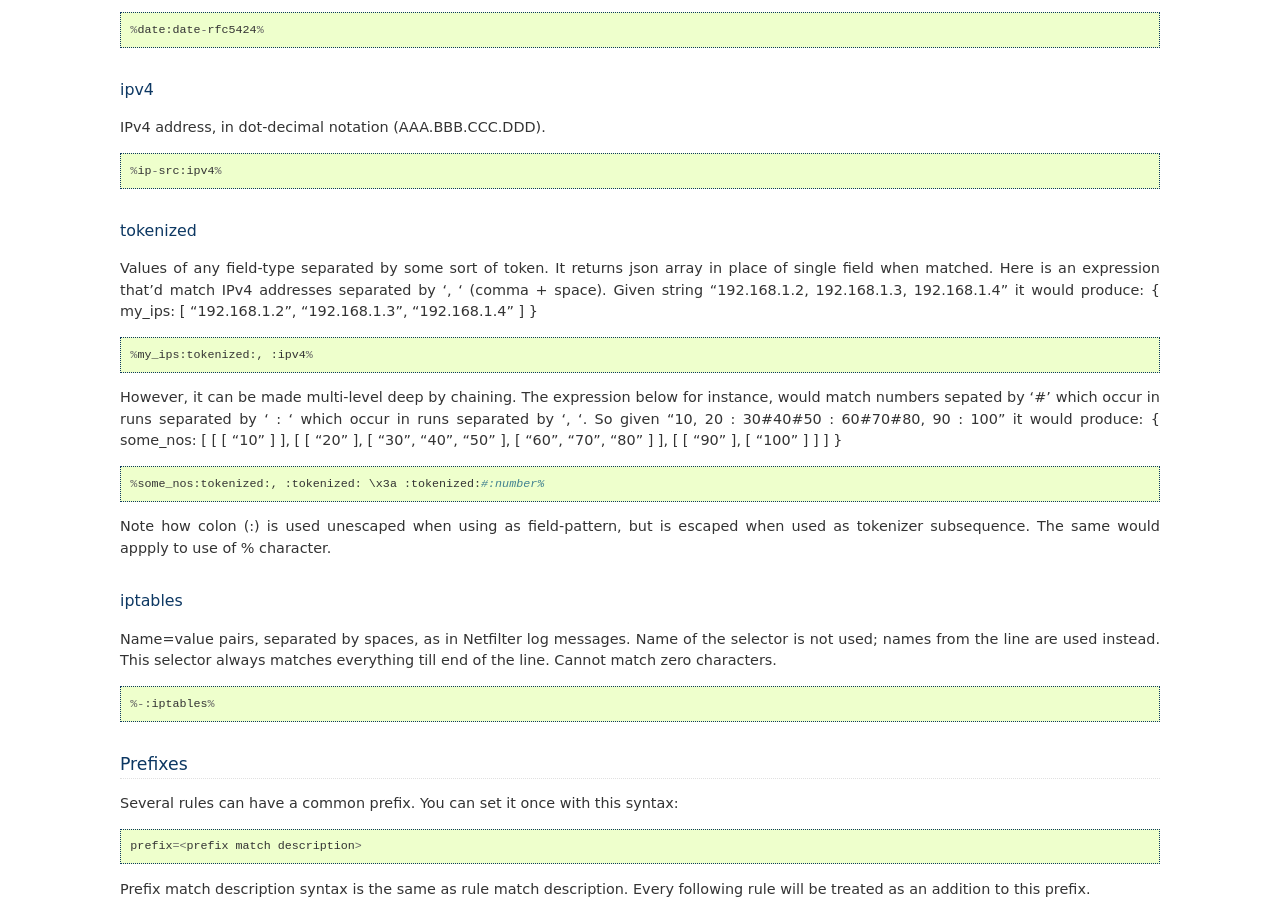
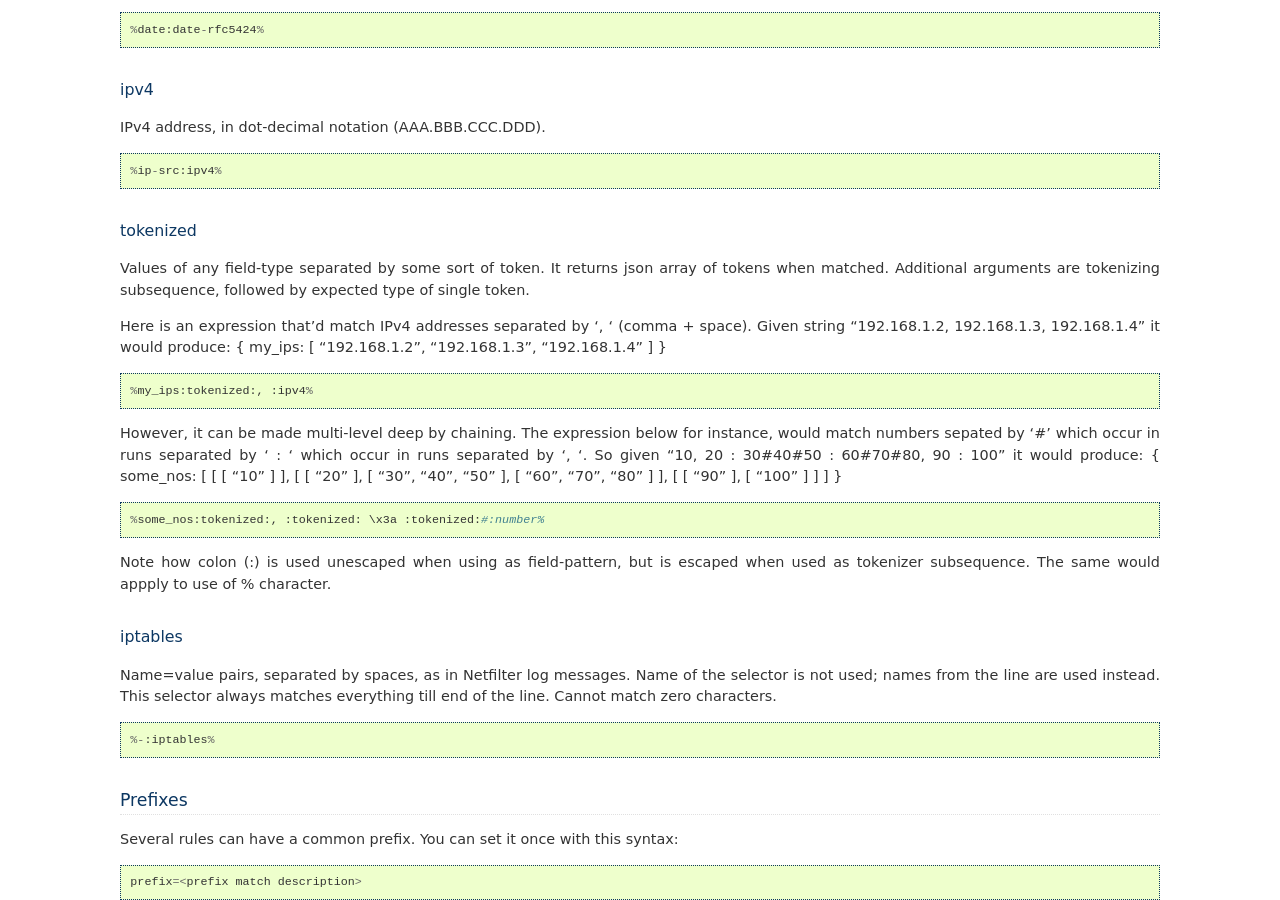
Before and after one commit to rsyslog/liblognorm, a Sphinx documentation site: the page built from doc/configuration.rst, in a window 1280 px wide and 900 px high, scrolled down 3307 px. Built offline with Sphinx 7.4.7, drawn with Linux system fonts in a browser that asks for light colours.

Commit message:
enhanced the documentation with a fragment explaining the significance of different fields in tokenized field-type

```diff
--- a/doc/configuration.rst
+++ b/doc/configuration.rst
@@ -221,7 +221,10 @@ tokenized
 #########
 
 Values of any field-type separated by some sort of token.
-It returns json array in place of single field when matched.
+It returns json array of tokens when matched.
+Additional arguments are tokenizing subsequence, followed by
+expected type of single token.
+
 Here is an expression that'd match IPv4 addresses separated
 by ', ' (comma + space). Given string "192.168.1.2, 192.168.1.3, 192.168.1.4"
 it would produce: { my_ips: [ "192.168.1.2", "192.168.1.3", "192.168.1.4" ] }
```
